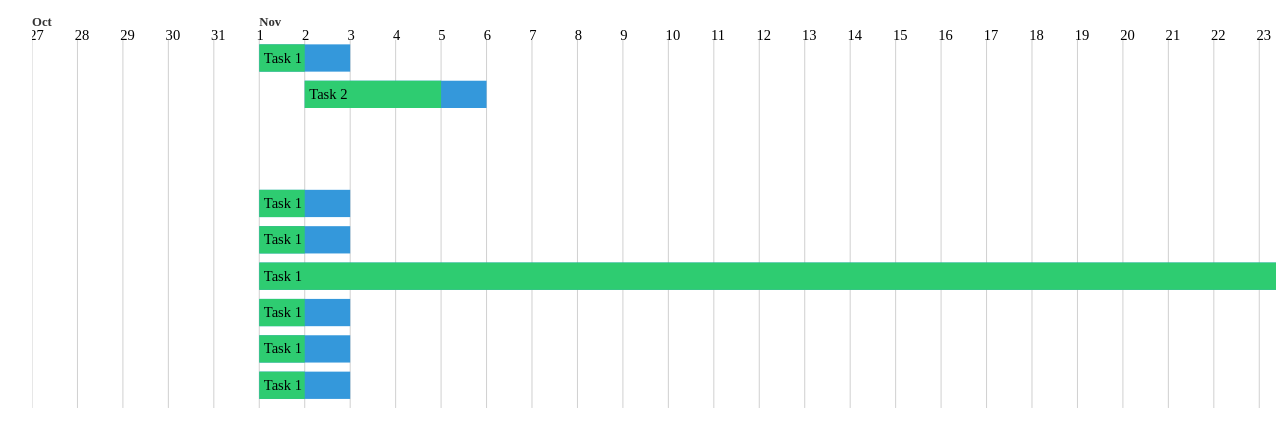
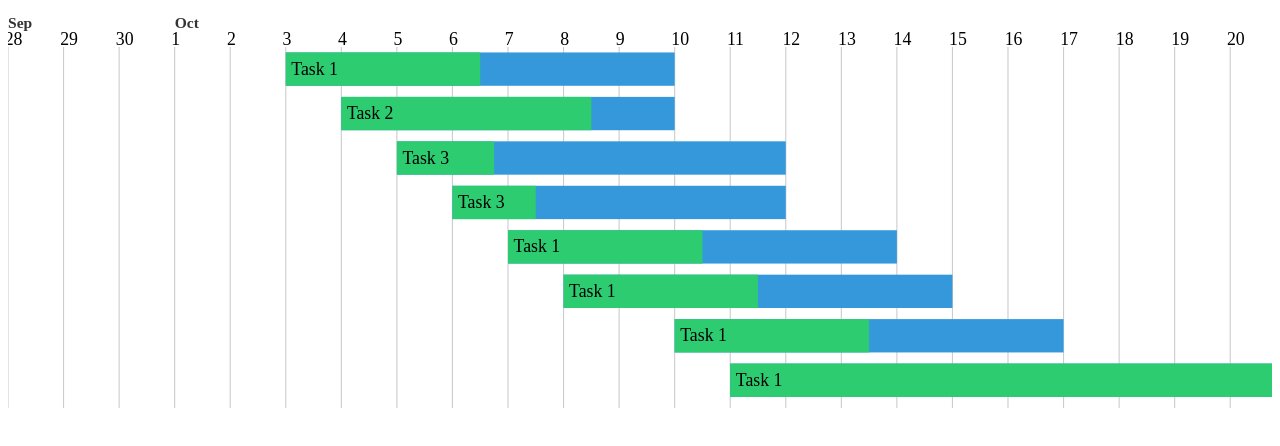
Before and after one commit to novuRajan/gannt-chart, a plain HTML site: page gantchart.html in a window 1280 px wide. Drawn offline with Linux system fonts and the light colour scheme.

Commit message:
made scale dynamic

```diff
--- a/chart.css
+++ b/chart.css
@@ -1,9 +1,6 @@
 #chart {
-    width: auto;
+    min-width: 100% ;
     position: relative;
-    left: 4px;
-    right: 5px;
-    padding: 0px 0px 20px 20px;
     overflow-x: auto;
     /* background: red; */
     height: 400px;
--- a/gantchart.js
+++ b/gantchart.js
@@ -1,17 +1,16 @@
 
 // Sample data for tasks with start and end dates and progress
 const tasks = [
-  { name: 'Task 1', start: '2023-11-01', end: '2023-11-03', progress: 50 },
-  { name: 'Task 2', start: '2023-11-02', end: '2023-11-06', progress: 75 },
-  { name: 'Task 3', start: '2023-12-05', end: '2023-12-20', progress: 25 },
-  { name: 'Task 3', start: '2023-12-05', end: '2024-03-07', progress: 25 },
-  { name: 'Task 1', start: '2023-11-01', end: '2023-11-03', progress: 50 },
-  { name: 'Task 1', start: '2023-11-01', end: '2023-11-03', progress: 50 },
-  { name: 'Task 1', start: '2023-11-01', end: '2024-11-03', progress: 50 },
-  { name: 'Task 1', start: '2023-11-01', end: '2023-11-03', progress: 50 },
-  { name: 'Task 1', start: '2023-11-01', end: '2023-11-03', progress: 50 },
-  { name: 'Task 1', start: '2023-11-01', end: '2023-11-03', progress: 50 },
-
+  {id:1, name: 'Task 1', start: '2023-10-03', end: '2023-10-10', progress: 50 },
+  {id:2, name: 'Task 2', start: '2023-10-04', end: '2023-10-10', progress: 75 },
+  {id:3, name: 'Task 3', start: '2023-10-05', end: '2023-10-12', progress: 25 },
+  {id:4, name: 'Task 3', start: '2023-10-06', end: '2023-10-12', progress: 25 },
+  {id:5, name: 'Task 1', start: '2023-10-07', end: '2023-10-14', progress: 50 },
+  {id:6, name: 'Task 1', start: '2023-10-08', end: '2023-10-15', progress: 50 },
+  // {id:7, name: 'Task 1', start: '2023-10-09', end: '2023-10-16', progress: 50 },
+  {id:8, name: 'Task 1', start: '2023-10-10', end: '2023-10-17', progress: 50 },
+  {id:9, name: 'Task 1', start: '2023-10-11', end: '2024-11-18', progress: 58 },
+  // {id:10, name: 'Task 10', start: '2023-10-12', end: '2023-10-18', progress: 50 },
   // Add more tasks as needed
 ];
 
@@ -20,7 +19,7 @@ function createGanttChart(tasks) {
   const chartContainer = document.getElementById('chart');
   const svgNS = 'http://www.w3.org/2000/svg';
   const svg = document.createElementNS(svgNS, 'svg');
-  svg.setAttribute('min-width', '50%');
+  svg.setAttribute('min-width', '100%');
   svg.setAttribute('height', '100%');
 
   // Convert start and end dates to Date objects
@@ -30,9 +29,21 @@ function createGanttChart(tasks) {
   // Find the minimum and maximum dates to set the chart width
   const minDate = new Date(Math.min(...startDates));
   const startingDate = new Date(minDate);
-  startingDate.setDate(minDate.getDate() - 5);
+  startingDate.setDate(minDate.getDate() - 5); // used to show 5 days earlier date can be changed according to the need
   const maxDate = new Date(Math.max(...endDates));
-  const chartWidth = (maxDate - minDate) / (24 * 60 * 60 * 1000) * 53; // Adjust the scale as needed
+  const dateDiff = (maxDate - minDate) / (24 * 60 * 60 * 1000);
+
+  if(dateDiff >100)
+  {
+    multiplier = 54;
+  }
+  else if (dateDiff > 30) {
+    multiplier = 60; // Use a larger scale if the date difference is greater than 30 days
+  } else {
+    multiplier = 120; // Use the default scale
+  }
+
+  const chartWidth = dateDiff * multiplier;
 
   svg.setAttribute('viewBox', `0 0 ${chartWidth} ${tasks.length * 40 + 40}`);
 
```
